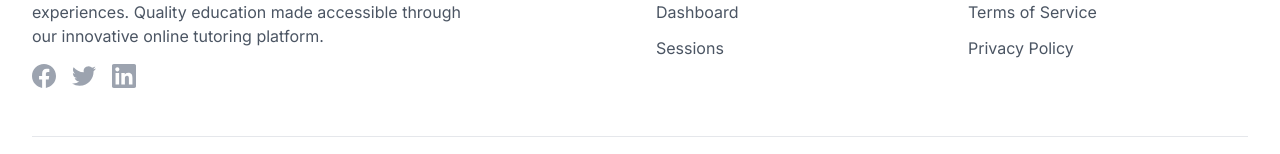
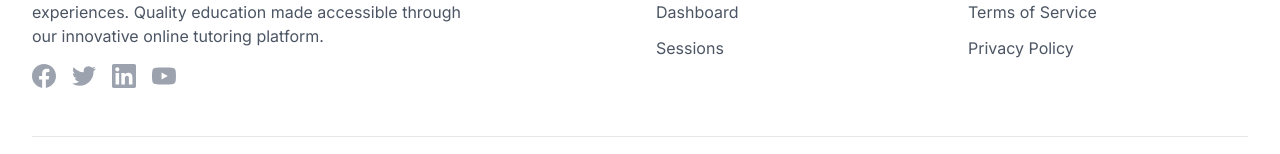
Before and after one commit to Thomas-Barry1/TeachGenieTutoringPlatform, a Next.js app in the folder teachgenie-platform/: page / in a window 1280 px wide. Shown: the part 4765-4919 px from the top of the page. Built offline with nearby package versions, Linux system fonts and the light colour scheme; no server answers.

Commit message:
Add Youtube social media icon for TeachGenie to footer

```diff
--- a/teachgenie-platform/src/components/layout/Footer.tsx
+++ b/teachgenie-platform/src/components/layout/Footer.tsx
@@ -45,6 +45,15 @@
               >
                 <svg className="h-6 w-6" fill="currentColor" viewBox="0 0 24 24">
                   <path d="M20.447 20.452h-3.554v-5.569c0-1.328-.027-3.037-1.852-3.037-1.853 0-2.136 1.445-2.136 2.939v5.667H9.351V9h3.414v1.561h.046c.477-.9 1.637-1.85 3.37-1.85 3.601 0 4.267 2.37 4.267 5.455v6.286zM5.337 7.433c-1.144 0-2.063-.926-2.063-2.065 0-1.138.92-2.063 2.063-2.063 1.14 0 2.064.925 2.064 2.063 0 1.139-.925 2.065-2.064 2.065zm1.782 13.019H3.555V9h3.564v11.452zM22.225 0H1.771C.792 0 0 .774 0 1.729v20.542C0 23.227.792 24 1.771 24h20.451C23.2 24 24 23.227 24 22.271V1.729C24 .774 23.2 0 22.222 0h.003z"/>
+                </svg>
+              </a>
+              <a
+                href="https://www.youtube.com/@TeachGenie"
+                className="text-gray-400 hover:text-primary-600 transition-colors"
+                aria-label="YouTube"
+              >
+                <svg className="h-6 w-6" fill="currentColor" viewBox="0 0 24 24">
+                  <path d="M23.498 6.186a3.016 3.016 0 0 0-2.122-2.136C19.505 3.545 12 3.545 12 3.545s-7.505 0-9.377.505A3.017 3.017 0 0 0 .502 6.186C0 8.07 0 12 0 12s0 3.93.502 5.814a3.016 3.016 0 0 0 2.122 2.136c1.871.505 9.376.505 9.376.505s7.505 0 9.377-.505a3.015 3.015 0 0 0 2.122-2.136C24 15.93 24 12 24 12s0-3.93-.502-5.814zM9.545 15.568V8.432L15.818 12l-6.273 3.568z"/>
                 </svg>
               </a>
             </div>
```
